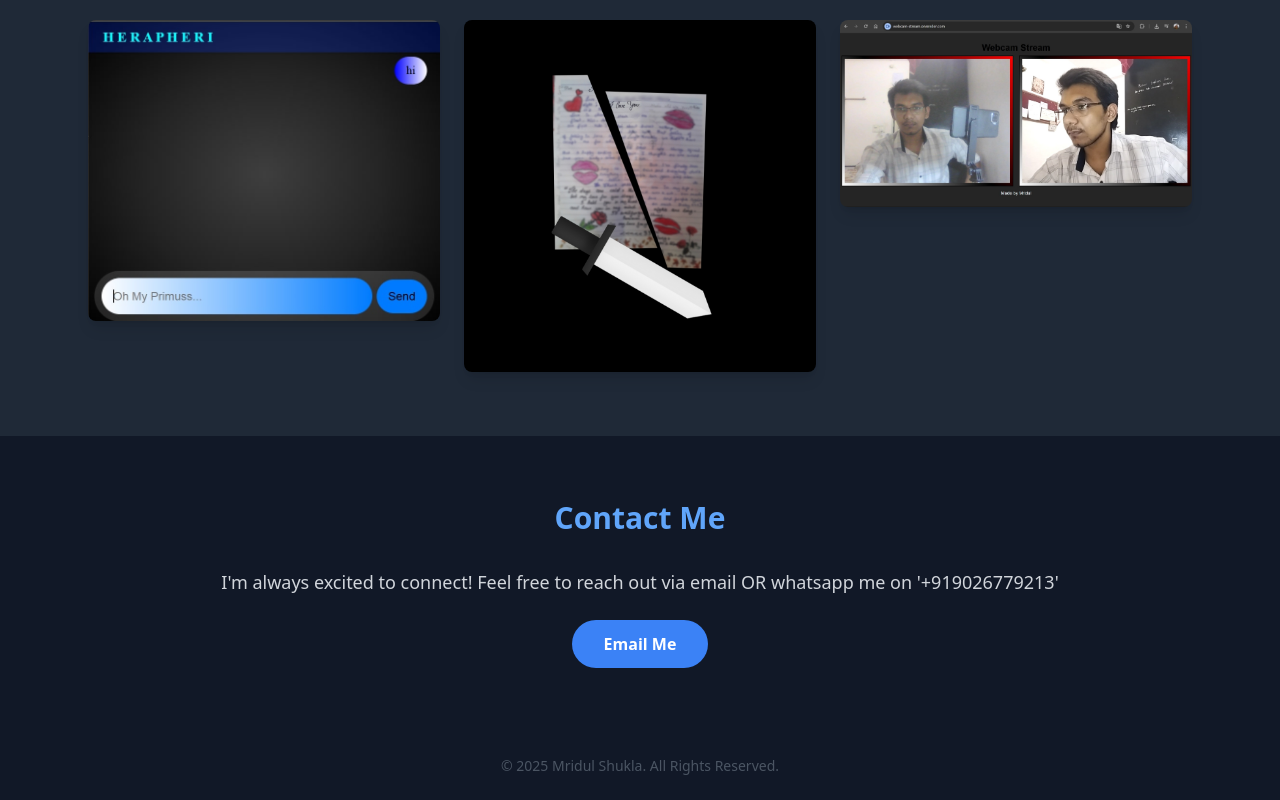
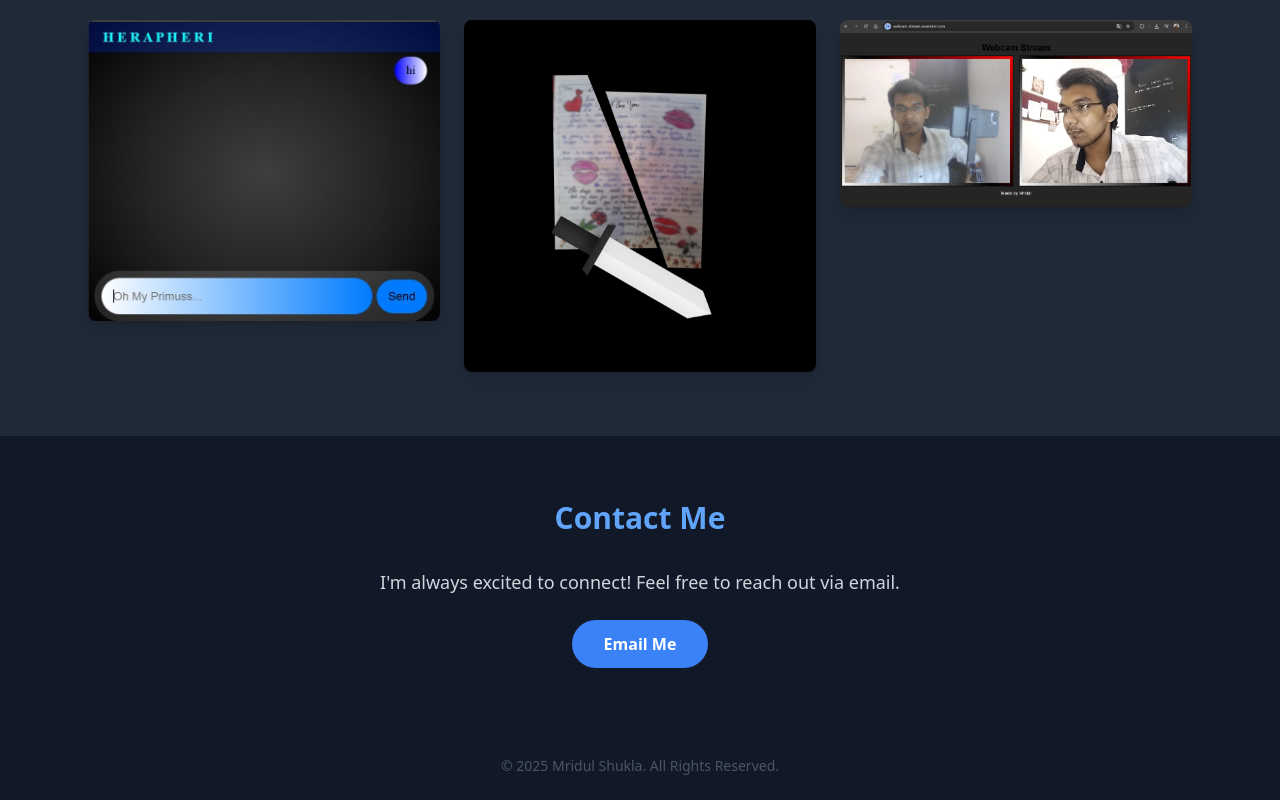
Before and after one commit to mridul0123456789/portfolio, a React (Create React App) app: page / in a window 1280 px wide. Shown: the part 1576-2376 px from the top of the page. Built offline with nearby package versions, Linux system fonts and the light colour scheme.

Commit message:
Update Contact.jsx

```diff
--- a/src/components/Contact.jsx
+++ b/src/components/Contact.jsx
@@ -18,7 +18,7 @@ function Contact() {
           whileInView={{ y: 0, opacity: 1 }}
           transition={{ duration: 0.7 }}
         >
-          I'm always excited to connect! Feel free to reach out via email OR whatsapp me on '+919026779213'
+          I'm always excited to connect! Feel free to reach out via email.
         </motion.p>
         <a
           href="mailto:mriduletwppu@gmail.com"
```
